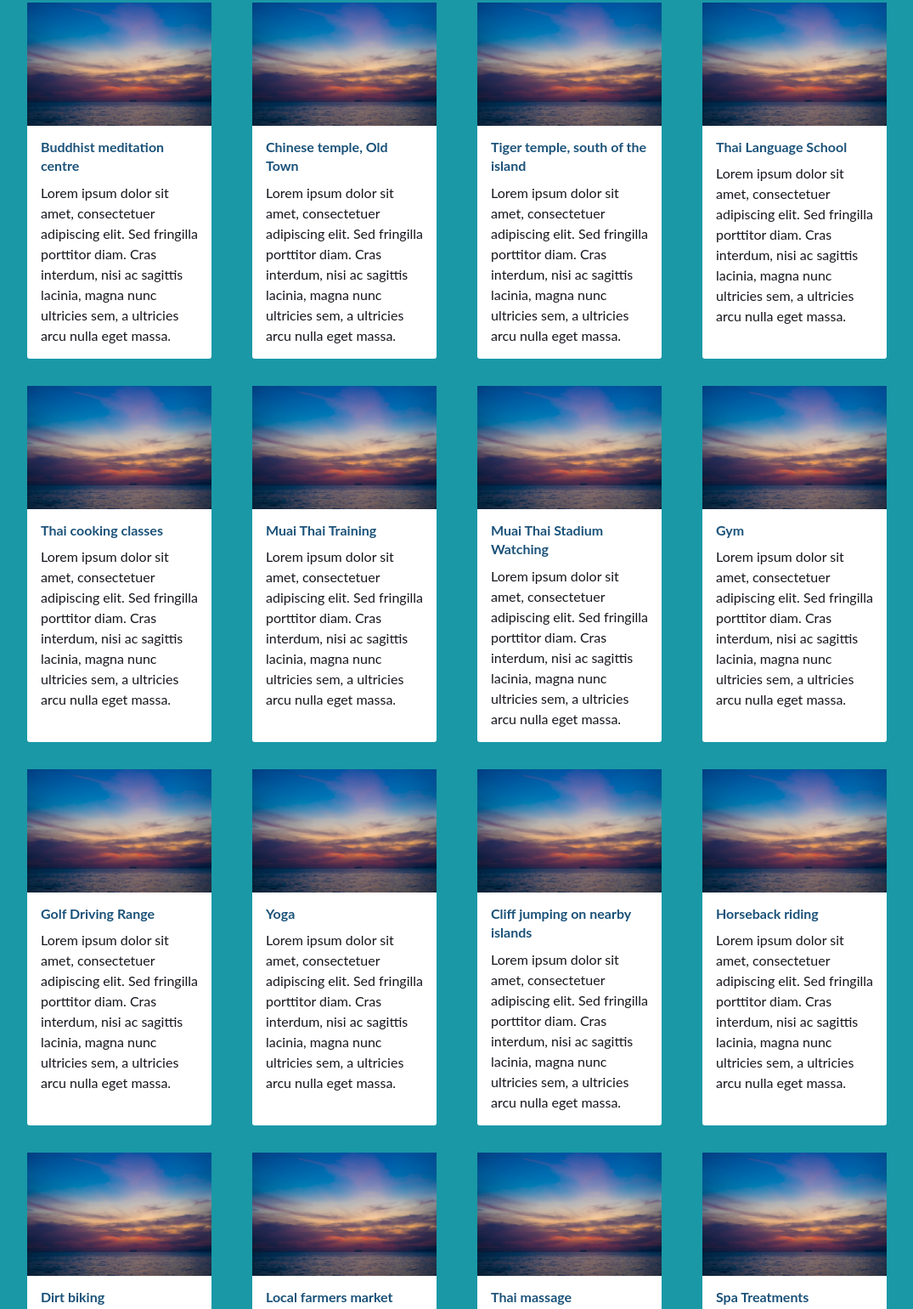
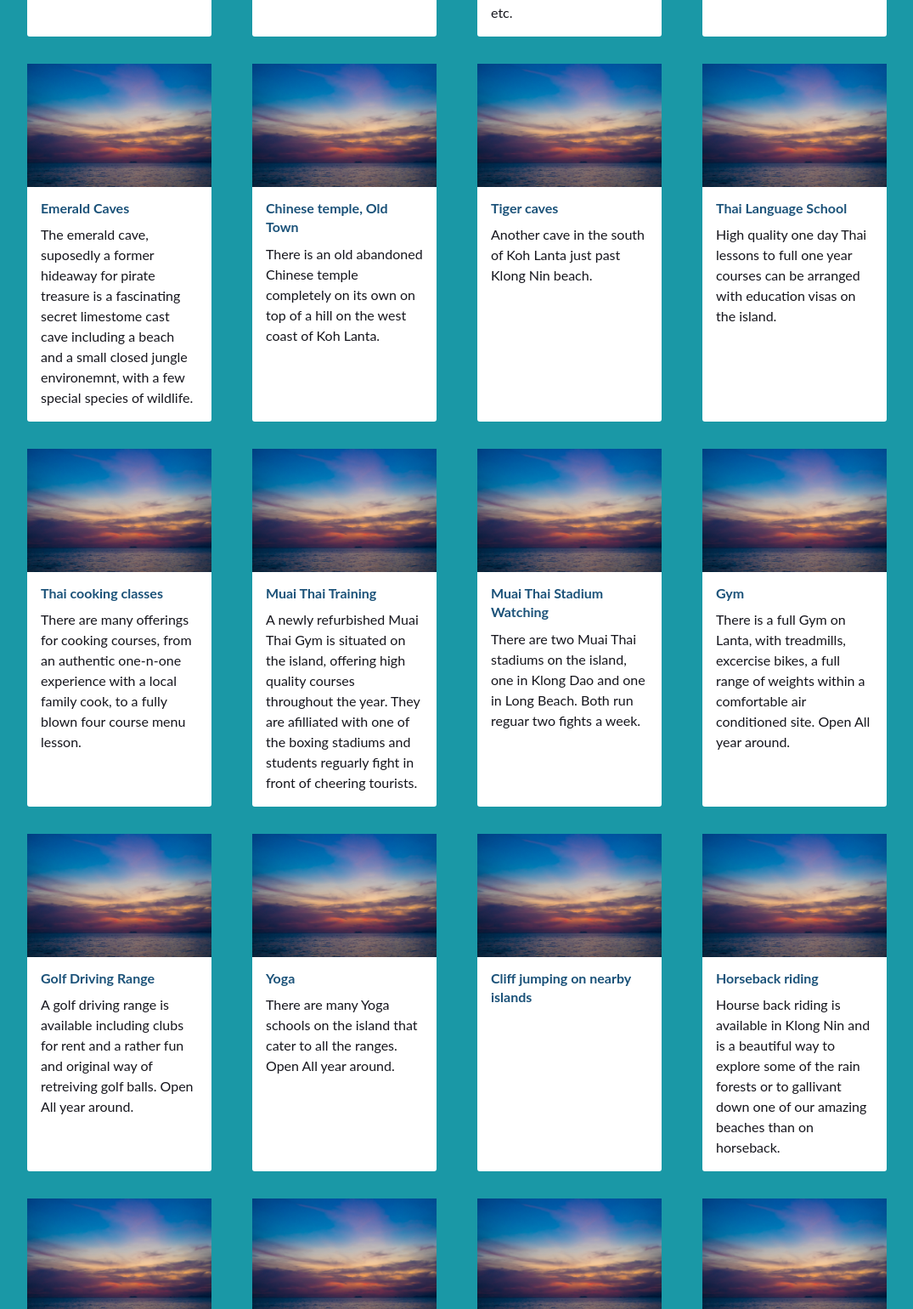
Before and after one commit to DanielGenser/lanta-info, a website: page index.html in a window 1280 px wide. Shown: the part 3421-4961 px from the top of the page at 85% size, without its empty margins (102-1177 px from the left). Drawn offline with nearby package versions, Linux system fonts and the light colour scheme.

Commit message:
no message

```diff
--- a/index.html
+++ b/index.html
@@ -180,112 +180,112 @@
                         <div class="activity-inner">
                             <img src="images/intro-bg.jpg" alt="" />
                             <h2>Bird watching</h2>
-                            <p>Lorem ipsum dolor sit amet, consectetuer adipiscing elit. Sed fringilla porttitor diam. Cras interdum, nisi ac sagittis lacinia, magna nunc ultricies sem, a ultricies arcu nulla eget massa.</p>
+                            <p>The corridor between the rainforest is best for observing rainforest birds. Including: Flower Peckers, Hill Mynas, Green Pigeons, Drongos, Tailorbirds, Bulbuls, Sunbirds, Thick-Billed Pigeon, Canary yellow, Bird cage flower melon, Eagles and Woodpeckers etc.</p>
                         </div>
                     </div>
                     <div class="activity">
                         <div class="activity-inner">
                             <img src="images/intro-bg.jpg" alt="" />
                             <h2>Buddhist temple</h2>
-                            <p>Lorem ipsum dolor sit amet, consectetuer adipiscing elit. Sed fringilla porttitor diam. Cras interdum, nisi ac sagittis lacinia, magna nunc ultricies sem, a ultricies arcu nulla eget massa.</p>
+                            <p>There are two temples on Koh Lanta. One near the car ferry in Saladan and one found at Lanta Old Town. The one near old town is popular. Every year monks come to the temples and you can observe special ceremonies.</p>
                         </div>
                     </div>
                     <div class="activity">
                         <div class="activity-inner">
                             <img src="images/intro-bg.jpg" alt="" />
-                            <h2>Buddhist meditation centre</h2>
-                            <p>Lorem ipsum dolor sit amet, consectetuer adipiscing elit. Sed fringilla porttitor diam. Cras interdum, nisi ac sagittis lacinia, magna nunc ultricies sem, a ultricies arcu nulla eget massa.</p>
+                            <h2>Emerald Caves</h2>
+                            <p>The emerald cave, suposedly a former hideaway for pirate treasure is a fascinating secret limestome cast cave including a beach and a small closed jungle environemnt, with a few special species of wildlife.</p>
                         </div>
                     </div>
                     <div class="activity">
                         <div class="activity-inner">
                             <img src="images/intro-bg.jpg" alt="" />
                             <h2>Chinese temple, Old Town</h2>
-                            <p>Lorem ipsum dolor sit amet, consectetuer adipiscing elit. Sed fringilla porttitor diam. Cras interdum, nisi ac sagittis lacinia, magna nunc ultricies sem, a ultricies arcu nulla eget massa.</p>
+                            <p>There is an old abandoned Chinese temple completely on its own on top of a hill on the west coast of Koh Lanta.</p>
                         </div>
                     </div>
                     <div class="activity">
                         <div class="activity-inner">
                             <img src="images/intro-bg.jpg" alt="" />
-                            <h2>Tiger temple, south of the island</h2>
-                            <p>Lorem ipsum dolor sit amet, consectetuer adipiscing elit. Sed fringilla porttitor diam. Cras interdum, nisi ac sagittis lacinia, magna nunc ultricies sem, a ultricies arcu nulla eget massa.</p>
+                            <h2>Tiger caves</h2>
+                            <p>Another cave in the south of Koh Lanta just past Klong Nin beach.</p>
                         </div>
                     </div>
                     <div class="activity">
                         <div class="activity-inner">
                             <img src="images/intro-bg.jpg" alt="" />
                             <h2>Thai Language School</h2>
-                            <p>Lorem ipsum dolor sit amet, consectetuer adipiscing elit. Sed fringilla porttitor diam. Cras interdum, nisi ac sagittis lacinia, magna nunc ultricies sem, a ultricies arcu nulla eget massa.</p>
+                            <p>High quality one day Thai lessons to full one year courses can be arranged with education visas on the island.</p>
                         </div>
                     </div>
                     <div class="activity">
                         <div class="activity-inner">
                             <img src="images/intro-bg.jpg" alt="" />
                             <h2>Thai cooking classes</h2>
-                            <p>Lorem ipsum dolor sit amet, consectetuer adipiscing elit. Sed fringilla porttitor diam. Cras interdum, nisi ac sagittis lacinia, magna nunc ultricies sem, a ultricies arcu nulla eget massa.</p>
+                            <p>There are many offerings for cooking courses, from an authentic one-n-one experience with a local family cook, to a fully blown four course menu lesson.</p>
                         </div>
                     </div>
                     <div class="activity">
                         <div class="activity-inner">
                             <img src="images/intro-bg.jpg" alt="" />
                             <h2>Muai Thai Training</h2>
-                            <p>Lorem ipsum dolor sit amet, consectetuer adipiscing elit. Sed fringilla porttitor diam. Cras interdum, nisi ac sagittis lacinia, magna nunc ultricies sem, a ultricies arcu nulla eget massa.</p>
+                            <p>A newly refurbished Muai Thai Gym is situated on the island, offering high quality courses throughout the year. They are afilliated with one of the boxing stadiums and students reguarly fight in front of cheering tourists.</p>
                         </div>
                     </div>
                     <div class="activity">
                         <div class="activity-inner">
                             <img src="images/intro-bg.jpg" alt="" />
                             <h2>Muai Thai Stadium Watching</h2>
-                            <p>Lorem ipsum dolor sit amet, consectetuer adipiscing elit. Sed fringilla porttitor diam. Cras interdum, nisi ac sagittis lacinia, magna nunc ultricies sem, a ultricies arcu nulla eget massa.</p>
+                            <p>There are two Muai Thai stadiums on the island, one in Klong Dao and one in Long Beach. Both run reguar two fights a week.</p>
                         </div>
                     </div>
                     <div class="activity">
                         <div class="activity-inner">
                             <img src="images/intro-bg.jpg" alt="" />
                             <h2>Gym</h2>
-                            <p>Lorem ipsum dolor sit amet, consectetuer adipiscing elit. Sed fringilla porttitor diam. Cras interdum, nisi ac sagittis lacinia, magna nunc ultricies sem, a ultricies arcu nulla eget massa.</p>
+                            <p>There is a full Gym on Lanta, with treadmills, excercise bikes, a full range of weights within a comfortable air conditioned site. Open All year around.</p>
                         </div>
                     </div>
                     <div class="activity">
                         <div class="activity-inner">
                             <img src="images/intro-bg.jpg" alt="" />
                             <h2>Golf Driving Range</h2>
-                            <p>Lorem ipsum dolor sit amet, consectetuer adipiscing elit. Sed fringilla porttitor diam. Cras interdum, nisi ac sagittis lacinia, magna nunc ultricies sem, a ultricies arcu nulla eget massa.</p>
+                            <p>A golf driving range is available including clubs for rent and a rather fun and original way of retreiving golf balls. Open All year around.</p>
                         </div>
                     </div>
                     <div class="activity">
                         <div class="activity-inner">
                             <img src="images/intro-bg.jpg" alt="" />
                             <h2>Yoga</h2>
-                            <p>Lorem ipsum dolor sit amet, consectetuer adipiscing elit. Sed fringilla porttitor diam. Cras interdum, nisi ac sagittis lacinia, magna nunc ultricies sem, a ultricies arcu nulla eget massa.</p>
+                            <p>There are many Yoga schools on the island that cater to all the ranges. Open All year around.</p>
                         </div>
                     </div>
                     <div class="activity">
                         <div class="activity-inner">
                             <img src="images/intro-bg.jpg" alt="" />
                             <h2>Cliff jumping on nearby islands </h2>
-                            <p>Lorem ipsum dolor sit amet, consectetuer adipiscing elit. Sed fringilla porttitor diam. Cras interdum, nisi ac sagittis lacinia, magna nunc ultricies sem, a ultricies arcu nulla eget massa.</p>
+                            <p></p>
                         </div>
                     </div>
                     <div class="activity">
                         <div class="activity-inner">
                             <img src="images/intro-bg.jpg" alt="" />
                             <h2>Horseback riding</h2>
-                            <p>Lorem ipsum dolor sit amet, consectetuer adipiscing elit. Sed fringilla porttitor diam. Cras interdum, nisi ac sagittis lacinia, magna nunc ultricies sem, a ultricies arcu nulla eget massa.</p>
+                            <p>Hourse back riding is available in Klong Nin and is a beautiful way to explore some of the rain forests or to gallivant down one of our amazing beaches than on horseback. </p>
                         </div>
                     </div>
                     <div class="activity">
                         <div class="activity-inner">
                             <img src="images/intro-bg.jpg" alt="" />
                             <h2>Dirt biking</h2>
-                            <p>Lorem ipsum dolor sit amet, consectetuer adipiscing elit. Sed fringilla porttitor diam. Cras interdum, nisi ac sagittis lacinia, magna nunc ultricies sem, a ultricies arcu nulla eget massa.</p>
+                            <p>You can rent 250cc bikes through rubber plantations, small villages, and some amazing scenery you might otherwise miss.</p>
                         </div>
                     </div>
                     <div class="activity">
                         <div class="activity-inner">
                             <img src="images/intro-bg.jpg" alt="" />
-                            <h2>Local farmers market</h2>
-                            <p>Lorem ipsum dolor sit amet, consectetuer adipiscing elit. Sed fringilla porttitor diam. Cras interdum, nisi ac sagittis lacinia, magna nunc ultricies sem, a ultricies arcu nulla eget massa.</p>
+                            <h2>Local markets</h2>
+                            <p>There are many local markets on Lanta, depending on the day of the week and time of the year you can catch many of them from the road side. Otherwise ask a local where you can go.</p>
                         </div>
                     </div>
                     <div class="activity">
```
